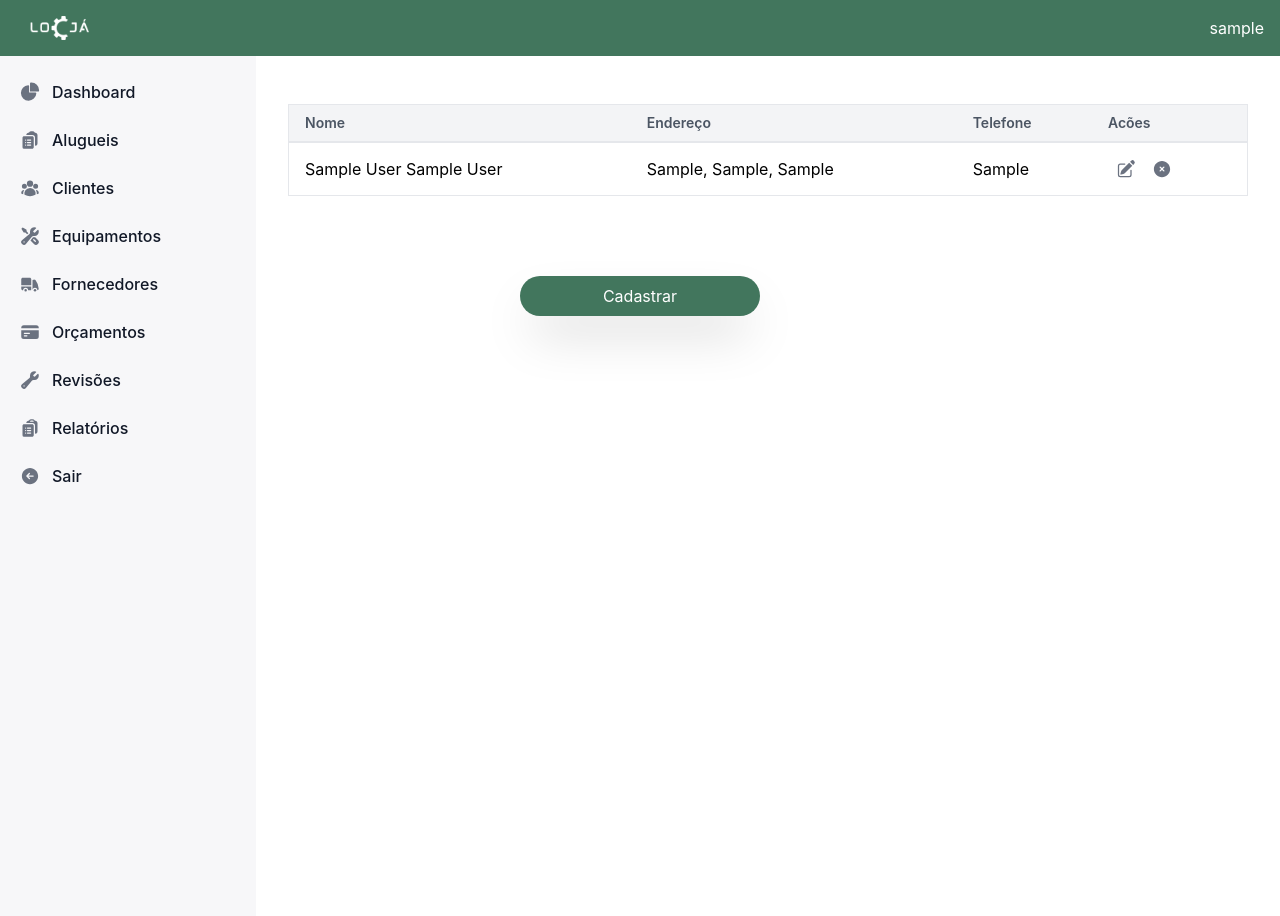
After one commit to Leonardoluis22/LOCJA, a Django app: page /customers/ in a window 1280 px wide. The commit adds this page. Run offline with Django 5.2, Linux system fonts and the light colour scheme; a user stored in the database is signed in; tables that the repository leaves empty hold one stand-in row (values such as "Sample post"); some libraries are stand-ins or nearby versions.

Commit message:
Criação do template, view e url para listagem de clientes

```diff
--- a/customers/views.py
+++ b/customers/views.py
@@ -1,3 +1,12 @@
-from django.shortcuts import render
+from django.views.generic.list import ListView
+from .models import Customer
+from django.contrib.auth.mixins import LoginRequiredMixin ##Valida se usuário está logado
 
-# Create your views here.
+class CustomerListView(LoginRequiredMixin ,ListView):
+    model = Customer
+    paginate_by = 10
+
+
+    template_name = "customers/customers_list.html"
+    context_object_name = "customers"
+    login_url = "login" ##Redireciona para a página de login caso o usuário não esteja logado
--- a/setup/urls.py
+++ b/setup/urls.py
@@ -4,14 +4,15 @@ from django.urls import path, include
 from django.views.generic import RedirectView, TemplateView
 from accounts.views import SignUpView
 from django.contrib.auth.views import LogoutView
+from customers.views import CustomerListView
 
 
 urlpatterns = [
     path("admin/", admin.site.urls, name="admin"),
     path("accounts/",include("accounts.urls")),
     path("", RedirectView.as_view(url="/accounts/login"), name="login"),
-     path("logout/", LogoutView.as_view(), name="logout"),
+    path("logout/", LogoutView.as_view(), name="logout"),
     path("signup/", SignUpView.as_view(), name="signup"),
-    path("home/", TemplateView.as_view(template_name="home/home.html"), name="home")
-
+    path("home/", TemplateView.as_view(template_name="home/home.html"), name="home"),
+    path("customers/", CustomerListView.as_view(), name="customers_list")
 ]
--- a/templates/base/base.html
+++ b/templates/base/base.html
@@ -7,6 +7,7 @@
     <meta charset="UTF-8">
     <meta name="viewport" content="width=device-width, initial-scale=1.0">
     <title>{}</title>
+    <link rel="stylesheet" href="/static/css/style.css">
     <script src="https://cdn.tailwindcss.com"></script>
     <script src="/static/scripts/tailwindConfig.js"></script>
 </head>
@@ -23,7 +24,7 @@
             </div>
         </div>
     </header>
-
+    <!--DIV FIXA LATERAL-->
     <aside id="sidebar-multi-level-sidebar"
         class="fixed left-0 z-40 w-64 h-screen transition-transform -translate-x-full sm:translate-x-0 bg-cinza-claro"
         aria-label="Sidebar">
@@ -63,7 +64,7 @@
                     </a>
                 </li>
                 <li>
-                    <a href="#"
+                    <a href="{% url 'customers_list' %}"
                         class="flex items-center p-2 text-gray-900 rounded-lg hover:bg-verde_botao-escuro group">
                         <svg class="w-5 h-5 text-gray-500 transition duration-75 group-hover:text-gray-900"
                         aria-hidden="true" xmlns="http://www.w3.org/2000/svg" fill="currentColor"
@@ -167,17 +168,22 @@
                             <button type="submit" class="ms-3">Sair</button>
                         </form>
 
-
                     </a>
                 </li>
             </ul>
         </div>
     </aside>
-    <main>
+
+    <main class="ml-64 p-4 sm:ml-64">
         {% block content %}
+        {# Bloco de conteudo principal #}
 
         {% endblock %}
     </main>
+
+    {% block button %}
+
+    {% endblock%}
 </body>
 
 </html>
--- /dev/null
+++ b/templates/customers/customers_list.html
@@ -0,0 +1,68 @@
+{% extends "base/base.html" %}
+{% load static %}
+
+{% block content %}
+<div class="container mx-auto px-4 py-8">
+    <div class="overflow-x-auto">
+        <table class="min-w-full bg-white border border-gray-200">
+            <thead>
+                <tr>
+                    <th class="px-4 py-2 border-b-2 border-gray-200 bg-gray-100 text-left text-sm font-semibold text-gray-600">Nome</th>
+                    <th class="px-4 py-2 border-b-2 border-gray-200 bg-gray-100 text-left text-sm font-semibold text-gray-600">Endereço</th>
+                    <th class="px-4 py-2 border-b-2 border-gray-200 bg-gray-100 text-left text-sm font-semibold text-gray-600">Telefone</th>
+                    <th class="px-4 py-2 border-b-2 border-gray-200 bg-gray-100 text-left text-sm font-semibold text-gray-600">Acões</th>
+                </tr>
+            </thead>
+            <tbody>
+                {% for customer in customers %}
+                   <tr>
+                    <td class="px-4 py-2 border-b border-gray-200">{{ customer.cliente_nome_razaosocial }} {{ customer.cliente_sobrenome }}</td>
+                    <td class="px-4 py-2 border-b border-gray-200">{{ customer.cliente_endereco}}, {{customer.cliente_bairro}}, {{customer.cliente_endereco_numero}}</td>
+                    <td class="px-4 py-2 border-b border-gray-200">{{customer.cliente_fone1}}</td>
+                    <td class="px-4 py-2 border-b border-gray-200">
+
+                          <!--Editar-->
+                        <div class="flex">
+                            <a href="#"
+                                class="flex items-center p-2 text-gray-900 rounded-lg hover:bg-gray-200 group">
+
+                                <svg class="w-5 h-5 text-gray-500 transition duration-75 group-hover:text-gray-900"xmlns="http://www.w3.org/2000/svg" viewBox="0 0 24 24" fill="currentColor" class="size-6">
+                                    <path d="M21.731 2.269a2.625 2.625 0 0 0-3.712 0l-1.157 1.157 3.712 3.712 1.157-1.157a2.625 2.625 0 0 0 0-3.712ZM19.513 8.199l-3.712-3.712-8.4 8.4a5.25 5.25 0 0 0-1.32 2.214l-.8 2.685a.75.75 0 0 0 .933.933l2.685-.8a5.25 5.25 0 0 0 2.214-1.32l8.4-8.4Z" />
+                                    <path d="M5.25 5.25a3 3 0 0 0-3 3v10.5a3 3 0 0 0 3 3h10.5a3 3 0 0 0 3-3V13.5a.75.75 0 0 0-1.5 0v5.25a1.5 1.5 0 0 1-1.5 1.5H5.25a1.5 1.5 0 0 1-1.5-1.5V8.25a1.5 1.5 0 0 1 1.5-1.5h5.25a.75.75 0 0 0 0-1.5H5.25Z" />
+                                </svg>
+
+                            </a>
+
+
+                        <!--Excluir-->
+
+                            <a href="#"
+                                class="flex items-center p-2 text-gray-900 rounded-lg hover:bg-gray-200 group">
+                               <svg class="w-5 h-5 text-gray-500 transition duration-75 group-hover:text-gray-900"
+                               xmlns="http://www.w3.org/2000/svg" viewBox="0 0 24 24" fill="currentColor" class="size-6">
+                                    <path fill-rule="evenodd" d="M12 2.25c-5.385 0-9.75 4.365-9.75 9.75s4.365 9.75 9.75 9.75 9.75-4.365 9.75-9.75S17.385 2.25 12 2.25Zm-1.72 6.97a.75.75 0 1 0-1.06 1.06L10.94 12l-1.72 1.72a.75.75 0 1 0 1.06 1.06L12 13.06l1.72 1.72a.75.75 0 1 0 1.06-1.06L13.06 12l1.72-1.72a.75.75 0 1 0-1.06-1.06L12 10.94l-1.72-1.72Z" clip-rule="evenodd" />
+                                    </svg>
+
+
+                            </a>
+                        </div>
+
+                    </td>
+                   </tr>
+
+
+                {% endfor %}
+            </tbody>
+        </table>
+
+
+    </div>
+</div>
+{% endblock %}
+
+
+{% block button %}
+<div class="flex items-center justify-center mt-8">
+    <button class="text-white bg-verde_botao-escuro w-60 py-2 rounded-full shadow-2xl" type="button">Cadastrar</button>
+</div>
+{%endblock%}
```
Also changed, not shown: customers/urls.py (added, +7 -0 lines), templates/customers/customers_register.html (added, +8 -0 lines), static/css/style.css (added).
